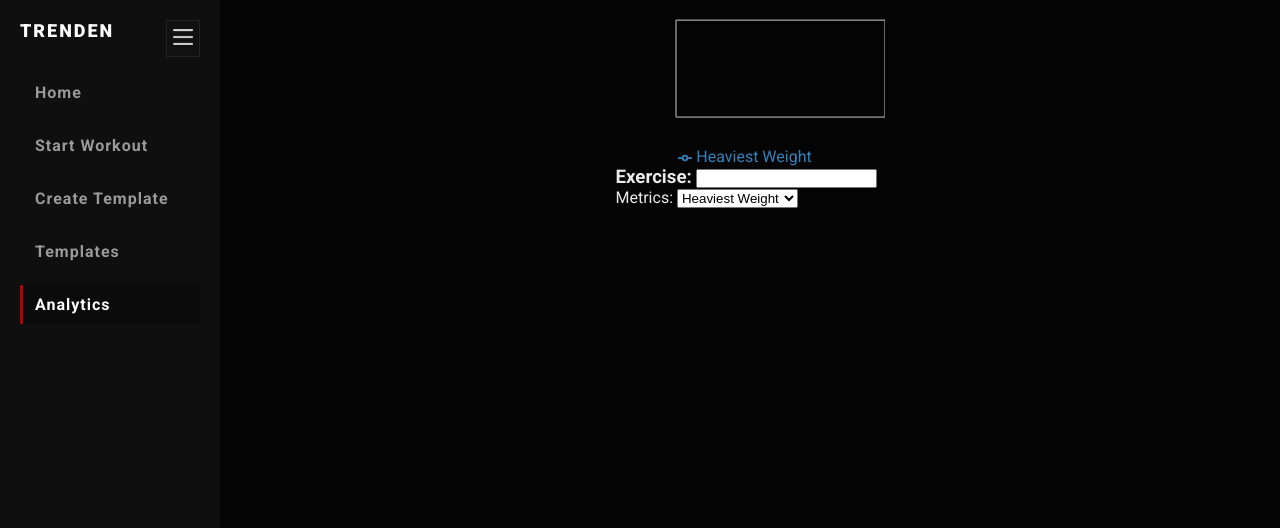
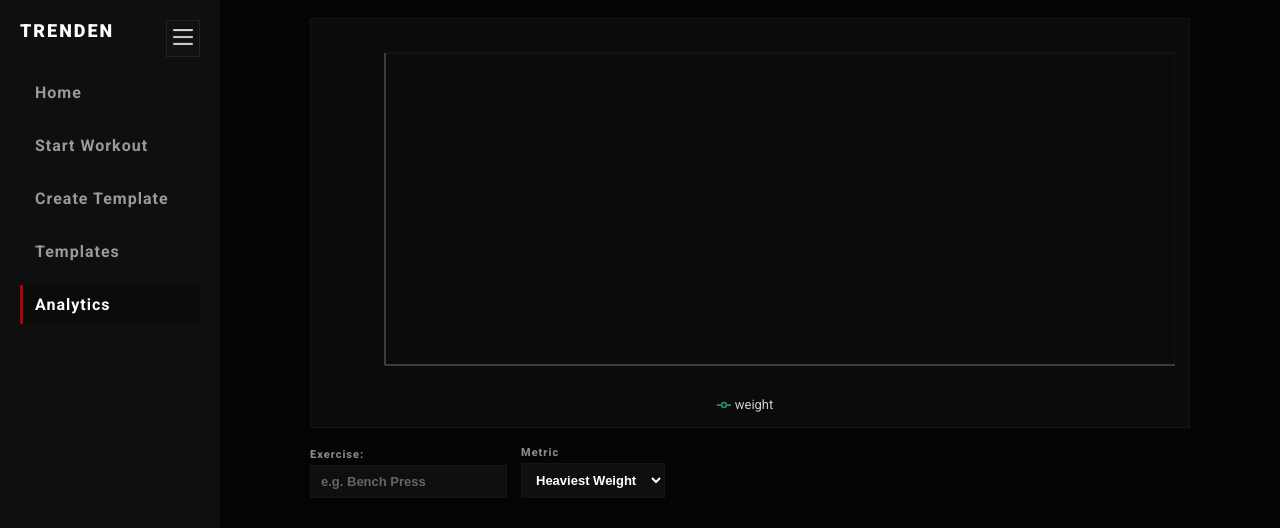
Before and after one commit to farron65/tren-den, a React (Vite) app in the folder frontend/: page /analytics in a window 1280 px wide. Shown: the top 528 px of the page. Built offline with nearby package versions, Linux system fonts and the light colour scheme; sample sign-in values are in the browser's storage.

Commit message:
Style graphs page and improve chart readibility

```diff
--- a/frontend/src/components/Graphs.tsx
+++ b/frontend/src/components/Graphs.tsx
@@ -1,5 +1,7 @@
 import { useRef, useState } from "react";
 import { CartesianGrid, Legend, Line, LineChart, Tooltip, XAxis, YAxis } from "recharts";
+
+import "./graph.css";
 
 interface ChartPoint {
     "workout_name": string
@@ -22,6 +24,17 @@ export default function Graphs() {
     const access_token = localStorage.getItem("access_token");
     const url = "http://127.0.0.1:8000";
     const headers = {"Authorization": `Bearer ${access_token}`};
+
+    const METRIC_STYLE: Record<string, {color: string}> = {
+        weight: {color: "#2c8863"},
+        session_volume: {color: "#3b82f6"},
+        best_set_volume: {color: "#f59e0b"},
+    }
+
+    const DOT_STYLE = {
+        fill: "#eaeaea",     // same as your text color
+        stroke: "#0b0b0b",   // chart background
+    };
 
     const debounce = <T extends unknown[]> (
         callback: (...args: T) => void,
@@ -73,11 +86,9 @@ export default function Graphs() {
         const point = payload[0].payload;
 
         return (
-            <div style={{padding: 10, borderRadius: 6 }}>
-                <div>
+            <div className="graph-tooltip">
                 <strong>{point.workout_name}</strong>
-                </div>
-                <div>
+                <div className="tooltip-date">
                     {new Date(point.date).toLocaleDateString()}
                 </div>
 
@@ -94,7 +105,7 @@ export default function Graphs() {
                     }
 
                     {point.sets.map((set: any, i: number) => (
-                        <div key={i}>
+                        <div key={i} className="set-line">
                             Set {i+1}: {set.weight} lbs x {set.reps}
                         </div>
                     ))}
@@ -104,26 +115,32 @@ export default function Graphs() {
     }
 
     return (
-        <div>
-            <LineChart style={{  width: '100%', maxWidth: '700px', maxHeight: '70vh', aspectRatio: 1.618 }} responsive data={exerciseData}
-                    margin={{
-                    top: 20,
-                    right: 0,
-                    bottom: 0,
-                    left: 0,
-                    }}>
+        <div className="page graph-page">
+            <div className="graph-card">
+                <LineChart className="progress-chart" responsive data={exerciseData}
+                    style={{ width: "100%" }}
+                    margin={{ top: 20, right: 0, bottom: 0, left: 0, }}>
                     <CartesianGrid/>
                     <XAxis dataKey={"date"} tickFormatter={formatXAxis} padding={{ left: 30, right: 30}}/>
                     <YAxis dataKey={selectedMetric} unit=" lbs" tickCount={6} padding={{ top: 30}}/>
                     <Tooltip cursor={{ strokeDasharray: "3 3"}} content={SetsToolTip}/>
-                <Line dataKey={selectedMetric} name="Heaviest Weight" fill="#1dd617ff"/>
+                    <Line dataKey={selectedMetric} name={selectedMetric} fill="#1dd617ff"
+                        stroke={METRIC_STYLE[selectedMetric].color}
+                        strokeWidth={3}
+                        dot={{ r: 4, fill: DOT_STYLE.fill, stroke: DOT_STYLE.stroke}}
+                        activeDot={{ r: 6 }}
+                    />
                     <Legend />
                 </LineChart>
-            <div>
-                <h3>
-                    Exercise: <input type="text" onChange={(e) => ChangeInputValues(e.target.value)}/>
-                </h3>
-                <label htmlFor="metrics">Metrics: </label>
+            </div>
+            <div className="graph-controls">
+                <div className="graph-input">
+                    <label> Exercise: </label>
+                    <input type="text" placeholder="e.g. Bench Press" onChange={(e) => ChangeInputValues(e.target.value)}/>
+                </div>
+                <div className="graph-select">
+                    <label>Metric</label>
+
                     <select name="metrics" id="metrics" defaultValue="weight"
                         onChange={e => setSelectedMetric(e.target.value)}>
                         <option value="weight">Heaviest Weight</option>
@@ -132,5 +149,6 @@ export default function Graphs() {
                     </select>
                 </div>
             </div>
+        </div>
     )
 }
--- /dev/null
+++ b/frontend/src/components/graph.css
@@ -0,0 +1,150 @@
+/* ===== Graph Page ===== */
+.graph-page {
+  max-width: 920px;
+  margin: 0 auto;
+  padding: 18px 20px 32px;
+
+  color: #eaeaea;
+  display: flex;
+  flex-direction: column;
+  gap: 18px;
+}
+
+/* ===== Chart Card ===== */
+.graph-card {
+  background: #0b0b0b;
+  border: 1px solid #151515;
+  padding: 14px;
+}
+
+/* ===== Chart sizing ===== */
+.progress-chart {
+  width: 100%;
+  height: 380px;
+}
+
+@media (min-width: 1400px) {
+  .progress-chart {
+    height: 420px;
+  }
+}
+
+@media (max-width: 1100px) {
+  .progress-chart {
+    height: 360px;
+  }
+}
+
+@media (max-width: 700px) {
+  .progress-chart {
+    height: 300px;
+  }
+
+  .graph-page {
+    padding: 14px 16px 28px;
+  }
+}
+
+/* ===== Recharts text ===== */
+.progress-chart text {
+  fill: #cfcfcf;
+  font-size: 12px;
+  font-weight: 600;
+}
+
+.recharts-cartesian-grid line {
+  stroke: #1a1a1a;
+}
+
+.recharts-legend-item-text {
+  color: #cfcfcf !important;
+  font-size: 13px;
+}
+
+/* ===== Controls ===== */
+.graph-controls {
+  display: flex;
+  gap: 14px;
+  align-items: flex-end;
+  flex-wrap: wrap;
+}
+
+.graph-input,
+.graph-select {
+  display: flex;
+  flex-direction: column;
+  gap: 4px;
+}
+
+.graph-controls label {
+  font-size: 11px;
+  letter-spacing: 1px;
+  font-weight: 800;
+  color: #8a8a8a;
+}
+
+.graph-controls input,
+.graph-controls select {
+  background: #0f0f0f;
+  border: 1px solid #151515;
+  color: #ffffff;
+
+  padding: 8px 10px;
+  font-size: 13px;
+  font-weight: 700;
+
+  outline: none;
+  transition: border-color 0.2s ease;
+}
+
+.graph-controls input::placeholder {
+  color: #666;
+}
+
+.graph-controls input:focus,
+.graph-controls select:focus {
+  border-color: #2c8863;
+}
+
+/* ===== Tooltip ===== */
+.graph-tooltip {
+  background: #0f0f0f;
+  border: 1px solid #2c8863;
+  border-radius: 6px;
+
+  padding: 12px 14px;
+  font-size: 13px;
+  color: #eaeaea;
+  min-width: 200px;
+}
+
+.graph-tooltip strong {
+  font-weight: 900;
+  font-size: 14px;
+  color: #ffffff;
+}
+
+.graph-tooltip .tooltip-date {
+  font-size: 12px;
+  color: #9a9a9a;
+  margin-bottom: 6px;
+}
+
+.graph-tooltip hr {
+  border: none;
+  border-top: 1px solid #1a1a1a;
+  margin: 6px 0;
+}
+
+.graph-tooltip .set-line {
+  font-size: 12px;
+  color: #cfcfcf;
+}
+
+/* ===== Mobile ===== */
+@media (max-width: 600px) {
+  .graph-controls {
+    flex-direction: column;
+    align-items: stretch;
+  }
+}
```
Lines whose indentation alone changed are shown as unchanged.
